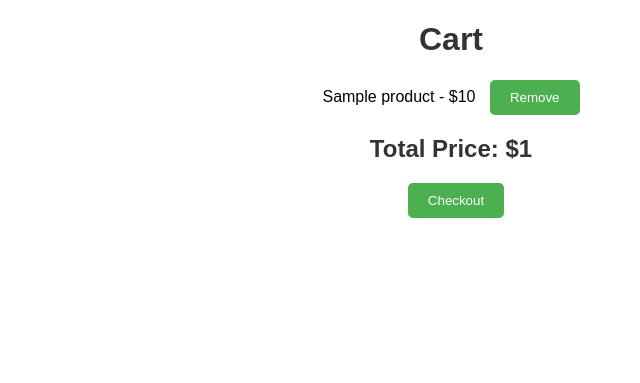
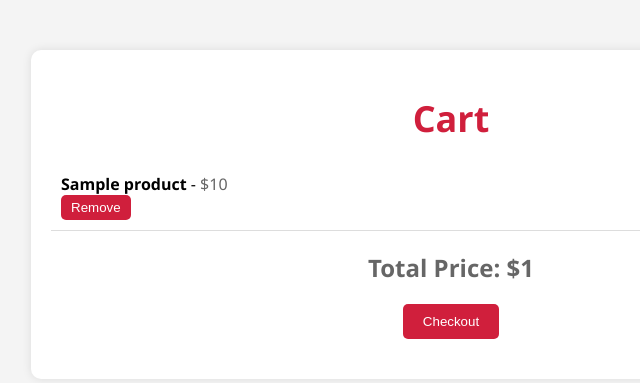
Before and after one commit to AriyoX/AnitaFlask, a Flask app: template templates/cart.html in a window 1280 px wide. Shown: the top 383 px of the page, without its empty margins (189-829 px from the left). Run offline with Flask 3, Linux system fonts and the light colour scheme; the template is opened without the code that fills it: most values are stand-ins (such as "Sample title", 1, 10 or a date in 2020).

Commit message:
Added files from desktop

```diff
--- a/app.py
+++ b/app.py
@@ -4,9 +4,9 @@ app = Flask(__name__)
 
 # Sample data for products
 products = [
-    {"id": 1, "name": "Simple Glam", "price": 30000},
-    {"id": 2, "name": "Full Face Beat", "price": 50000},
-    {"id": 3, "name": "Eye Glam", "price": 10000}
+    {"id": 1, "name": "Simple Glam", "price": 30000, "image_path": "images/simple_glam.jpg"},
+    {"id": 2, "name": "Full Face Beat", "price": 50000, "image_path": "images/full_face_beat.jpg"},
+    {"id": 3, "name": "Eye Glam", "price": 10000, "image_path": "images/eye_glam.jpg"}
 ]
 
 # Cart to store selected products
--- /dev/null
+++ b/static/cart.css
@@ -0,0 +1,79 @@
+body {
+    font-family: "Segoe UI", Tahoma, Geneva, Verdana, sans-serif;
+    margin: 0;
+    padding: 0;
+    background-color: #f4f4f4;
+}
+
+.container {
+    max-width: 800px;
+    margin: 50px auto;
+    padding: 20px;
+    background-color: #fff;
+    border-radius: 10px;
+    box-shadow: 0 0 10px rgba(0, 0, 0, 0.1);
+}
+
+h1 {
+    text-align: center;
+    color: #d01f3c;
+    font-size: 36px;
+    margin-bottom: 20px;
+}
+
+.cart-items {
+    list-style: none;
+    padding: 0;
+    margin: 0;
+}
+
+.cart-item {
+    margin-bottom: 10px;
+    padding: 10px;
+    border-bottom: 1px solid #ddd;
+}
+
+.product-name {
+    font-weight: bold;
+}
+
+.product-price {
+    color: #666;
+}
+
+.remove-button {
+    background-color: #d01f3c;
+    color: #fff;
+    border: none;
+    padding: 5px 10px;
+    cursor: pointer;
+    border-radius: 5px;
+    transition: background-color 0.3s ease;
+}
+
+.remove-button:hover {
+    background-color: #a51c32;
+}
+
+.total-price {
+    text-align: center;
+    margin-top: 20px;
+    color: #666;
+    font-size: 24px;
+}
+
+.checkout-button {
+    display: block;
+    margin: 20px auto;
+    background-color: #d01f3c;
+    color: #fff;
+    border: none;
+    padding: 10px 20px;
+    cursor: pointer;
+    border-radius: 5px;
+    transition: background-color 0.3s ease;
+}
+
+.checkout-button:hover {
+    background-color: #a51c32;
+}
--- a/templates/cart.html
+++ b/templates/cart.html
@@ -3,27 +3,29 @@
 <head>
     <meta charset="UTF-8">
     <title>Cart</title>
-    <link rel="stylesheet" href="static/main.css">
+    <link rel="stylesheet" href="static/cart.css">
 </head>
 <body>
+    <div class="container">
         <h1>Cart</h1>
-    <ul>
+        <ul class="cart-items">
             {% for product in cart %}
-            <li>
-                {{ product.name }} - ${{ product.price }}
+                <li class="cart-item">
+                    <span class="product-name">{{ product.name }}</span> - <span class="product-price">${{ product.price }}</span>
                     <form action="/remove_from_cart" method="post">
                         <input type="hidden" name="product_id" value="{{ product.id }}">
-                    <button type="submit">Remove</button>
+                        <button type="submit" class="remove-button">Remove</button>
                     </form>
                 </li>
             {% endfor %}
         </ul>
 
-    <h2>Total Price: ${{ total_price }}</h2>
+        <h2 class="total-price">Total Price: ${{ total_price }}</h2>
 
         <form action="/checkout" method="post">
             <!-- Payment and delivery information fields go here -->
-        <button type="submit">Checkout</button>
+            <button type="submit" class="checkout-button">Checkout</button>
         </form>
+    </div>
 </body>
 </html>
```
Also changed, not shown: static/home.css (added, +84 -0 lines), static/product.css (added, +49 -0 lines), templates/home.html (+4 -3 lines), templates/product.html (+10 -8 lines), static/images/eye_glam.jpg (added), static/images/full_face_beat.jpg (added), static/images/simple_glam.jpg (added). Lines whose indentation alone changed are shown as unchanged.
